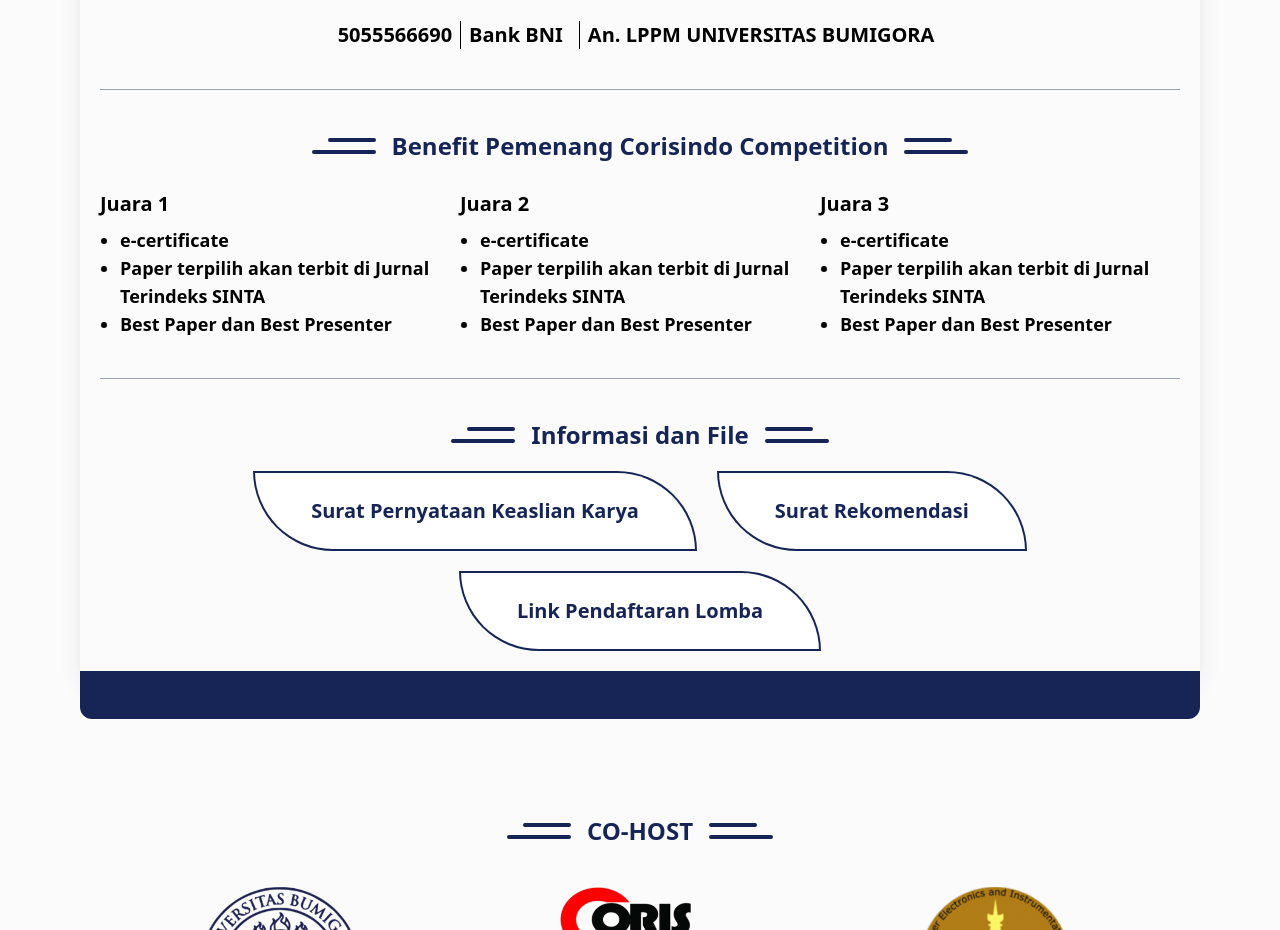
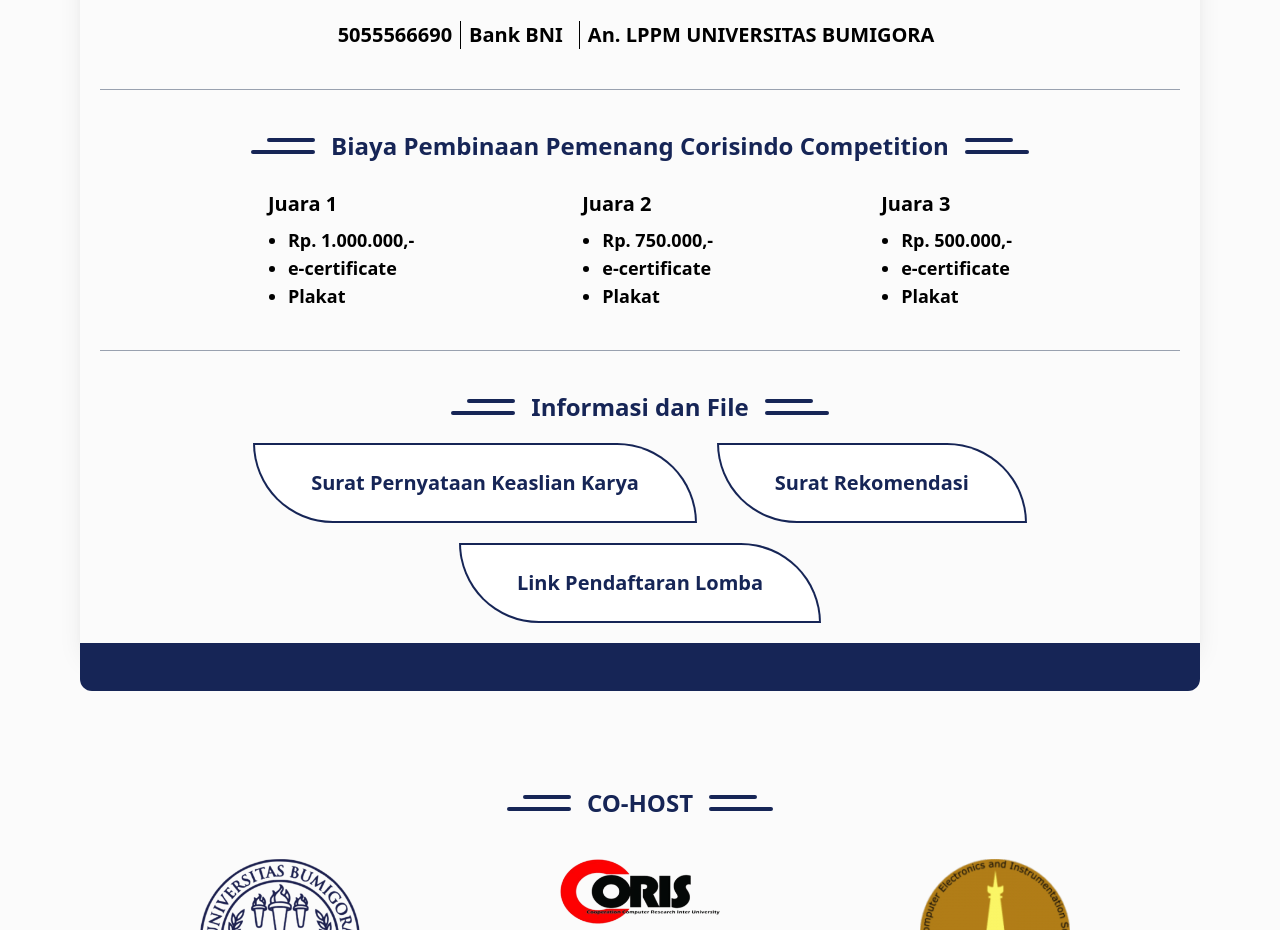
Before and after one commit to NugrohoDwiAji/Corisindo, a React (Vite) app: page /kegiatan/competition in a window 1280 px wide. Shown: the part 2749-3679 px from the top of the page. Built offline with nearby package versions, Linux system fonts and the light colour scheme.

Commit message:
memperbaiki benefit juara competition

```diff
--- a/src/pages/competition.jsx
+++ b/src/pages/competition.jsx
@@ -24,23 +24,23 @@
   {
     id: 1,
     name: "Juara 1",
-    benefit1: "e-certificate",
-    benefit2: "Paper terpilih akan terbit di Jurnal Terindeks SINTA",
-    benefit3: "Best Paper dan Best Presenter",
+    benefit1: "Rp. 1.000.000,-",
+    benefit2: "e-certificate",
+    benefit3: "Plakat",
   },
   {
     id: 2,
     name: "Juara 2",
-    benefit1: "e-certificate",
-    benefit2: "Paper terpilih akan terbit di Jurnal Terindeks SINTA",
-    benefit3: "Best Paper dan Best Presenter",
+    benefit1: "Rp. 750.000,-",
+    benefit2: "e-certificate",
+    benefit3: "Plakat",
   },
   {
     id: 3,
     name: "Juara 3",
-    benefit1: "e-certificate",
-    benefit2: "Paper terpilih akan terbit di Jurnal Terindeks SINTA",
-    benefit3: "Best Paper dan Best Presenter",
+    benefit1: "Rp. 500.000,-",
+    benefit2: "e-certificate",
+    benefit3: "Plakat",
   },
 ];
 
@@ -244,8 +244,8 @@
 
         {/* Benefit Pemenang Corisindo Competition*/}
         <div className="flex flex-col items-center">
-          <TitleLine title="Benefit Pemenang Corisindo Competition" />
-          <div className="w-full md:flex justify-between mt-5">
+          <TitleLine title="Biaya Pembinaan Pemenang Corisindo Competition" />
+          <div className="w-full md:flex justify-evenly mt-5">
             {dataJuara.map((item) => (
               <div>
                 <h1 className="font-bold text-xl mt-2">{item.name}</h1>
```
